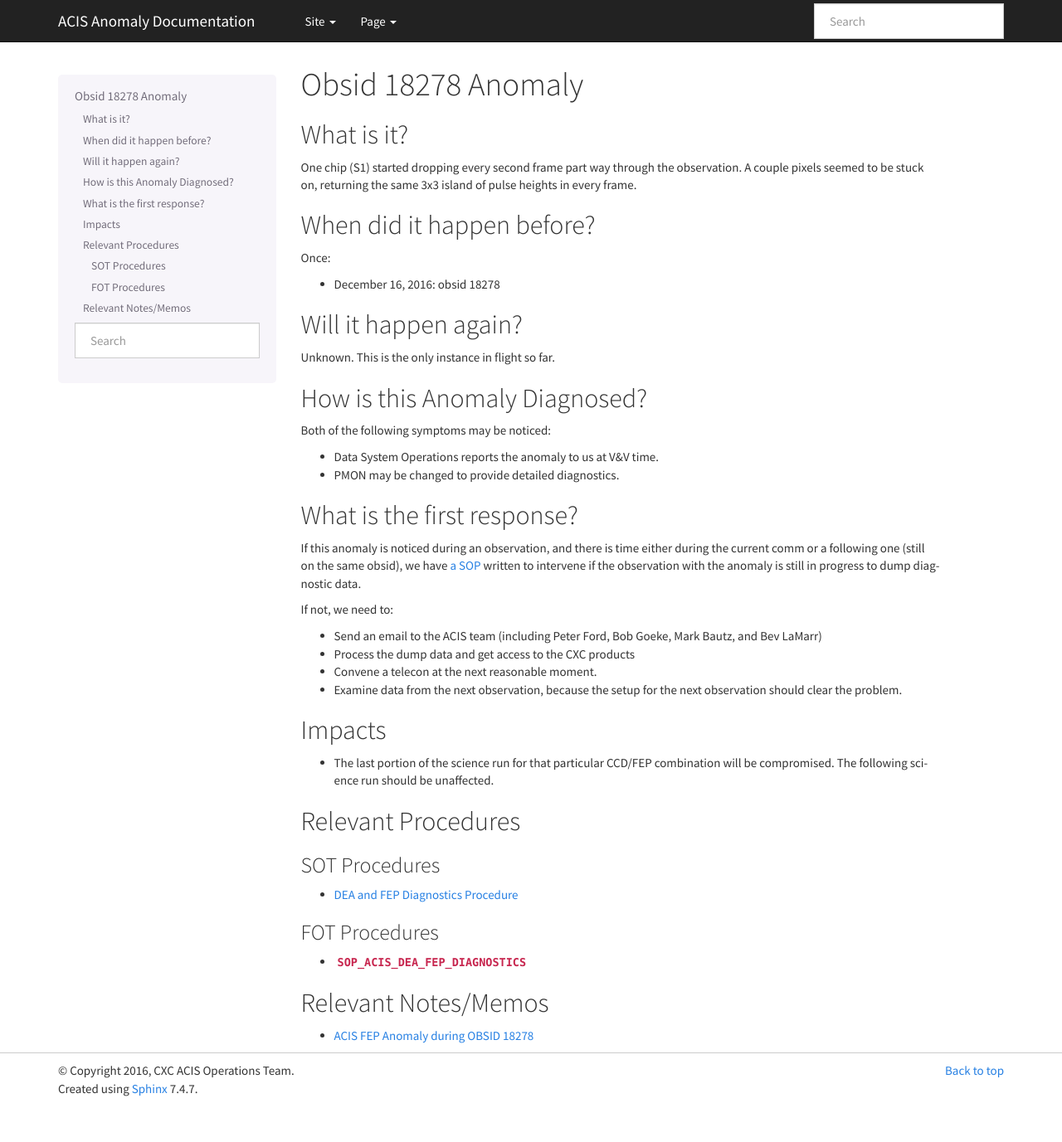
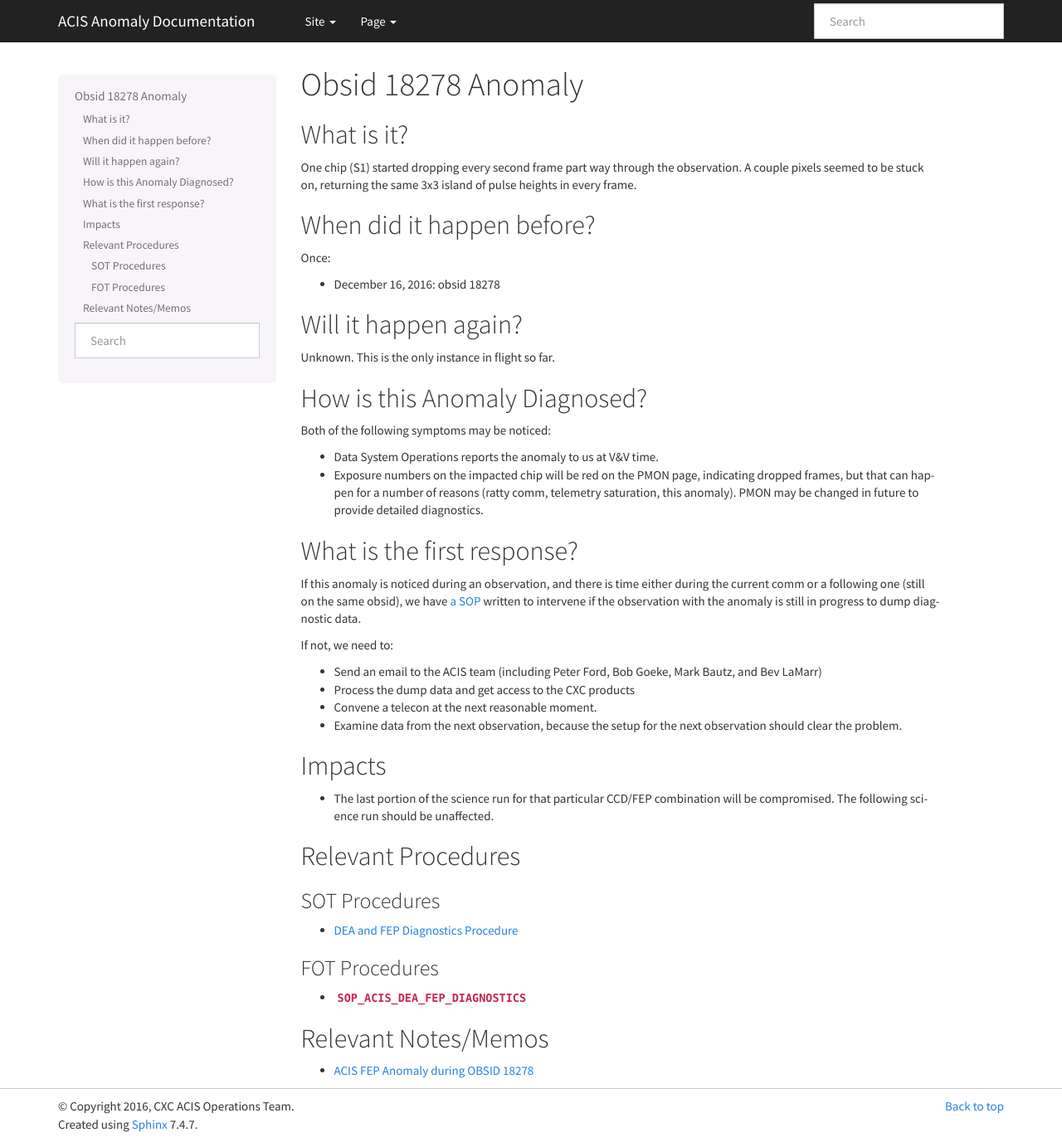
Before and after one commit to acisops/acis_anomaly_pages, a Sphinx documentation site: the page built from source/obs18278_anomaly.rst, in a window 1280 px wide and 1377 px high. Shown: the whole window at 83% size. Built offline with Sphinx 7.4.7, drawn with Linux system fonts in a browser that asks for light colours.

Commit message:
Clarified PMON appearance during anomaly

```diff
--- a/source/obs18278_anomaly.rst
+++ b/source/obs18278_anomaly.rst
@@ -26,7 +26,7 @@ How is this Anomaly Diagnosed?
 Both of the following symptoms may be noticed:
 
 * Data System Operations reports the anomaly to us at V&V time.
-* PMON may be changed to provide detailed diagnostics.
+* Exposure numbers on the impacted chip will be red on the PMON page, indicating dropped frames, but that can happen for a number of reasons (ratty comm, telemetry saturation, this anomaly). PMON may be changed in future to provide detailed diagnostics.
 
 
 What is the first response?
```
